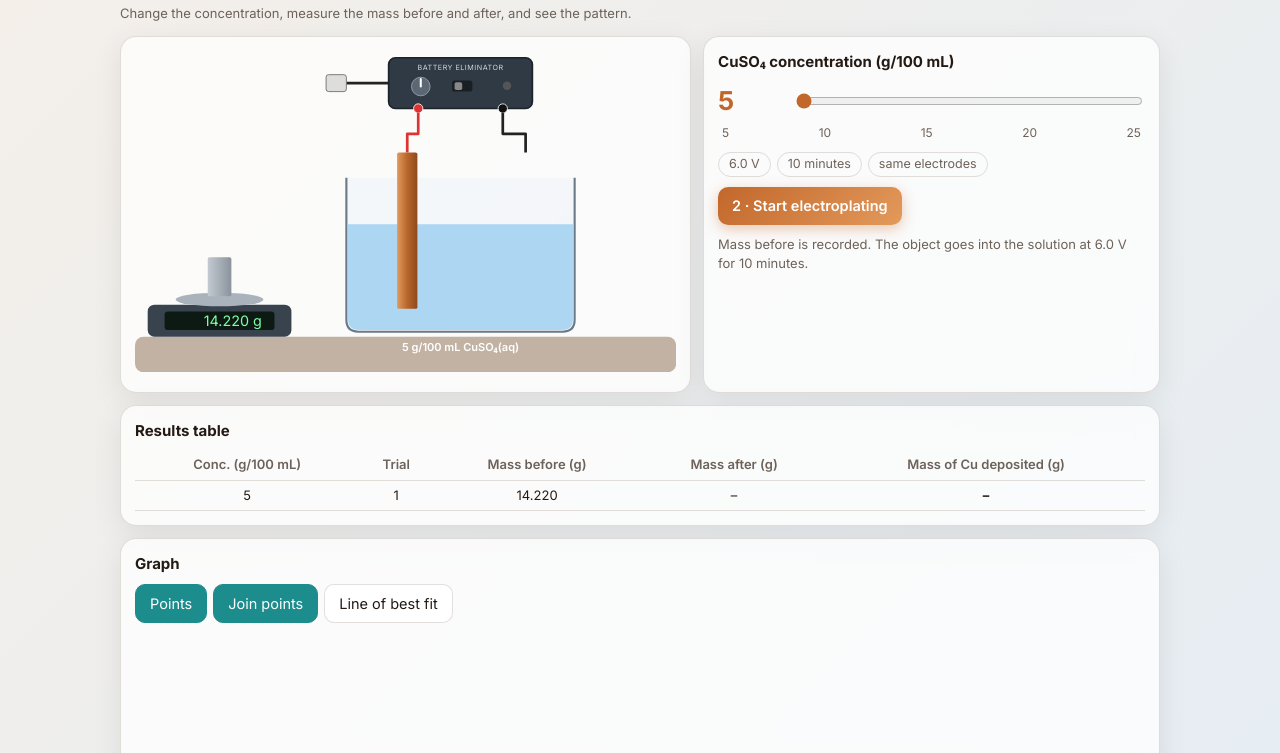
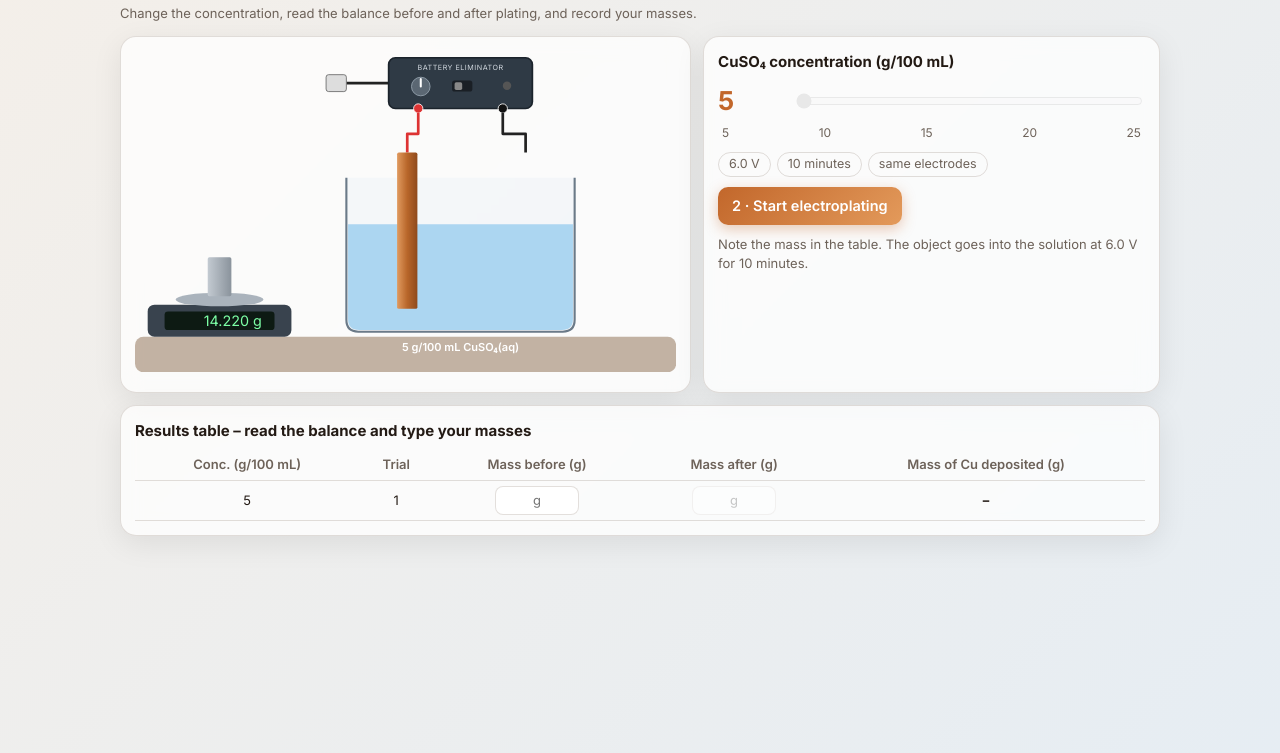
Before and after one commit to Aayushi1003/Criteria-C-Simulation-, a plain HTML site: page index.html in a window 1280 px wide. Both pictures are taken after a click on the button "1 · Weigh the object (before)". Shown: the part 47-800 px from the top of the page. Drawn offline with Linux system fonts and the light colour scheme.

Commit message:
Update index.html

```diff
--- a/index.html
+++ b/index.html
@@ -16,12 +16,13 @@ button.p{background:linear-gradient(135deg,var(--ac),#e39a5b);color:#fff;border:
 .sl{display:flex;align-items:center;gap:12px;margin:6px 0 12px}.sl b{font-size:26px;color:var(--ac);min-width:64px}
 input[type=range]{flex:1;accent-color:var(--ac);height:28px}.tk{display:flex;justify-content:space-between;font-size:12px;color:var(--mu);margin:-8px 4px 10px}
 .fx{display:flex;gap:6px;flex-wrap:wrap;margin-bottom:10px}.fx span{border:1px solid var(--bd);border-radius:999px;padding:2px 10px;font-size:12.5px;color:var(--mu)}
-table{width:100%;border-collapse:collapse;font-size:13px}th,td{border-bottom:1px solid var(--bd);padding:5px 6px;text-align:center}th{color:var(--mu);font-weight:600}.ov{overflow-x:auto}
+table{width:100%;border-collapse:collapse;font-size:13px}input[type=text]{font:inherit;color:var(--tx);background:var(--in);border:1px solid var(--bd);border-radius:8px;padding:4px 6px;width:84px;text-align:center}input:disabled{opacity:.4}.ok{color:#1b8a52;font-weight:700}.no{color:#c0392b;font-weight:700}
+th,td{border-bottom:1px solid var(--bd);padding:5px 6px;text-align:center}th{color:var(--mu);font-weight:600}.ov{overflow-x:auto}
 .tm{font:600 24px/1 ui-monospace,monospace;color:var(--ac);margin-left:8px}.chips{display:flex;gap:6px;flex-wrap:wrap;margin-bottom:8px}
 svg text{font-family:Inter,system-ui,sans-serif}
 </style></head><body><div class="w">
 <h1>Copper Electroplating <b>· Quick Lab</b></h1>
-<div class="mu">Change the concentration, measure the mass before and after, and see the pattern.</div>
+<div class="mu">Change the concentration, read the balance before and after plating, and record your masses.</div>
 <div class="g">
 <div class="card"><svg id="sc" viewBox="0 0 640 380" width="100%" role="img" aria-label="Lab bench"></svg></div>
 <div class="card"><h3>CuSO₄ concentration (g/100 mL)</h3>
@@ -31,52 +32,41 @@ svg text{font-family:Inter,system-ui,sans-serif}
 <div style="display:flex;align-items:center;flex-wrap:wrap;gap:8px"><button class="p" id="go" onclick="go()"></button><span class="tm" id="tm"></span></div>
 <p class="mu" id="hn" style="margin-top:10px"></p></div></div>
 
-<div class="card"><h3>Results table</h3><div class="ov"><table><thead><tr><th>Conc. (g/100 mL)</th><th>Trial</th><th>Mass before (g)</th><th>Mass after (g)</th><th>Mass of Cu deposited (g)</th></tr></thead><tbody id="tb"><tr><td colspan="5" class="mu">Your measurements will be recorded here</td></tr></tbody></table></div></div>
+<div class="card"><h3>Results table – read the balance and type your masses</h3><div class="ov"><table><thead><tr><th>Conc. (g/100 mL)</th><th>Trial</th><th>Mass before (g)</th><th>Mass after (g)</th><th>Mass of Cu deposited (g)</th></tr></thead><tbody id="tb"><tr><td colspan="5" class="mu">Weigh the object, then type the balance reading here</td></tr></tbody></table></div></div>
 
-<div class="card"><h3>Graph</h3><div class="chips" id="gt"></div><svg id="gr" viewBox="0 0 560 300" width="100%"></svg></div>
 </div>
 <script>
 const $=i=>document.getElementById(i),CS=[5,10,15,20,25],rnd=(a,b)=>a+Math.random()*(b-a),I0=x=>.30+.45*(1-Math.exp(-x/10));
-let c=5,ph=0,T={},R=[],pr=0,t0=0,GM={pt:1,jn:1,fit:0};
+let c=5,ph=0,T={},R=[],pr=0,t0=0;
 const col=x=>{const t=(x-5)/20;return`rgb(${Math.round(165-137*t)},${Math.round(210-105*t)},${Math.round(240-44*t)})`};
 function setC(x){c=x;ph=0;pr=0;$('cv').textContent=x;draw()}
-function go(){if(ph==0){T={c,n:R.filter(r=>r.c==c).length+1,i:+rnd(14.2,14.8).toFixed(3),f:null};T.m=I0(c)*600*63.5/(2*96485)*rnd(.96,1.04);R.push(T);ph=1}
+function go(){if(ph==0){T={c,n:R.filter(r=>r.c==c).length+1,i:+rnd(14.2,14.8).toFixed(3),f:null,ei:'',ef:''};T.m=I0(c)*600*63.5/(2*96485)*rnd(.96,1.04);R.push(T);ph=1}
  else if(ph==1){ph=2;pr=0;t0=performance.now();loop();return}
  else if(ph==3){T.f=+(T.i+T.m).toFixed(3);ph=4}
  else if(ph==4){ph=0;pr=0}draw()}
-function loop(){pr=Math.min(1,(performance.now()-t0)/7000);if(pr<1)requestAnimationFrame(loop);else ph=3;draw()}
+function loop(){pr=Math.min(1,(performance.now()-t0)/5000);if(pr<1)requestAnimationFrame(loop);else ph=3;draw()}
 const th=()=>T.m?1+(T.m-.09)/.051*5:0;
-function draw(){$('sl').disabled=ph==2;
+function draw(){$('sl').disabled=ph>=1&&ph<4;const inB=ph==2||ph==3;
  const lcd=ph==1?T.i.toFixed(3):ph==4?T.f.toFixed(3):'0.000';
  let s=`<defs><linearGradient id="cu" x1="0" x2="1"><stop offset="0" stop-color="#e09a5f"/><stop offset=".5" stop-color="#b8662a"/><stop offset="1" stop-color="#8f4a1c"/></linearGradient><linearGradient id="fe" x1="0" x2="1"><stop offset="0" stop-color="#c3cad1"/><stop offset="1" stop-color="#8a939c"/></linearGradient></defs><rect x="0" y="338" width="640" height="42" rx="10" fill="#8a6a4c" opacity=".5"/>
 <rect x="15" y="300" width="170" height="38" rx="8" fill="#39434e"/><rect x="35" y="308" width="130" height="22" rx="4" fill="#0d1a13"/><text x="150" y="325" font-size="17" text-anchor="end" fill="#7dffa6" font-family="ui-monospace,monospace">${lcd} g</text><ellipse cx="100" cy="294" rx="52" ry="8" fill="#aab3bc"/>`;
- if(ph!=2){const cu=ph>=3;s+=`<rect x="${cu?86-th()*.8:86}" y="244" width="${cu?28+th()*1.6:28}" height="46" rx="2" fill="${cu?'url(#cu)':'url(#fe)'}"/>`}
+ if(!inB){const cu=ph>=4;s+=`<rect x="${cu?86-th()*.8:86}" y="244" width="${cu?28+th()*1.6:28}" height="46" rx="2" fill="${cu?'url(#cu)':'url(#fe)'}"/>`}
  const run=ph==2&&pr<1;
  s+=`<path d="M300 38H250" stroke="#222" stroke-width="3"/><rect x="226" y="28" width="24" height="20" rx="3" fill="#ddd" stroke="#666"/><rect x="300" y="8" width="170" height="60" rx="8" fill="#2f3a45" stroke="#1b232b" stroke-width="2"/><text x="385" y="22" font-size="8.5" fill="#cfd6dd" text-anchor="middle" letter-spacing=".6">BATTERY ELIMINATOR</text>
 <circle cx="338" cy="42" r="11" fill="#5b6773" stroke="#9aa6b2"/><line x1="338" y1="42" x2="338" y2="33" stroke="#fff" stroke-width="2.4" stroke-linecap="round"/><rect x="375" y="35" width="24" height="13" rx="3" fill="#1a1f25"/><rect x="${run?388:378}" y="37" width="9" height="9" rx="2" fill="#888"/><circle cx="440" cy="41" r="5" fill="${run?'#3ddc6b':'#555'}"/><circle cx="335" cy="68" r="5.5" fill="#d33" stroke="#fff"/><circle cx="435" cy="68" r="5.5" fill="#111" stroke="#fff"/>
 <path d="M335 73V98H322V120" stroke="#d33" stroke-width="3.2" fill="none" stroke-linejoin="round"/><path d="M435 73V98H462V120" stroke="#222" stroke-width="3.2" fill="none" stroke-linejoin="round"/>
 <path d="M250 150V318Q250 332 264 332H506Q520 332 520 318V150" fill="rgba(190,215,235,.12)" stroke="#6b7a88" stroke-width="2.5"/><path d="M252 205H518V317Q518 330 505 330H265Q252 330 252 317Z" fill="${col(c)}" opacity=".9"/>
-<rect x="${322-(ph==2?12-1.5*pr:12)}" y="120" width="${ph==2?24-3*pr:24}" height="185" fill="url(#cu)" rx="2"/>`;
- if(ph==2){const t2=th()*pr;s+=`<rect x="450" y="120" width="24" height="185" fill="url(#fe)" rx="2"/>`;if(t2>.05)s+=`<rect x="${450-t2*.8}" y="205" width="${24+t2*1.6}" height="${100+t2*.8}" fill="url(#cu)" rx="2"/>`;
-  for(let j=0;j<8+(c-5)*.8;j++){const q=(pr*7+j/12)%1;s+=`<circle cx="${345+q*85}" cy="${225+(j*29)%75}" r="3.3" fill="#1f5fc0" opacity=".8"/>`}}
+<rect x="${322-(inB?12-1.5*pr:12)}" y="120" width="${inB?24-3*pr:24}" height="185" fill="url(#cu)" rx="2"/>`;
+ if(inB){const t2=th()*pr;s+=`<rect x="450" y="120" width="24" height="185" fill="url(#fe)" rx="2"/>`;if(t2>.05)s+=`<rect x="${450-t2*.8}" y="205" width="${24+t2*1.6}" height="${100+t2*.8}" fill="url(#cu)" rx="2"/>`;
+  if(run)for(let j=0;j<8+(c-5)*.8;j++){const q=(pr*7+j/12)%1;s+=`<circle cx="${345+q*85}" cy="${225+(j*29)%75}" r="3.3" fill="#1f5fc0" opacity=".8"/>`}}
  s+=`<text x="385" y="355" font-size="13" text-anchor="middle" fill="#fff" font-weight="600">${c} g/100 mL CuSO₄(aq)</text>`;$('sc').innerHTML=s;
  const sec=Math.round(pr*600);$('tm').textContent=ph==2||ph==3?String(Math.floor(sec/60)).padStart(2,'0')+':'+String(sec%60).padStart(2,'0'):'';
- const B=['1 · Weigh the object (before)','2 · Start electroplating','⏳ Electroplating…','3 · Weigh the plated object (after)','↻ Next trial'];
+ const B=['1 · Weigh the object (before)','2 · Start electroplating','⏳ Electroplating…','3 · Remove electrode & weigh (after)','↻ Next trial'];
  $('go').textContent=B[ph];$('go').disabled=ph==2;
- $('hn').textContent=['Slide to a concentration, then weigh the metal object.','Mass before is recorded. The object goes into the solution at 6.0 V for 10 minutes.','Watch copper build up on the cathode.','The object has been removed, rinsed and dried – weigh it again.','Slide to another concentration, or repeat this one to check reliability.'][ph];
+ $('hn').textContent=['Slide to a concentration, then weigh the metal object and note the reading.','Note the mass in the table. The object goes into the solution at 6.0 V for 10 minutes.','Watch copper build up on the cathode.','Plating is finished. Click to lift the cathode out, rinse, dry and place it on the balance.','Note the mass in the table. Then slide to another concentration, or repeat this one.'][ph];
  tbl()}
-const dep=r=>r.f==null?null:+(r.f-r.i).toFixed(3);
-function tbl(){if(R.length)$('tb').innerHTML=R.map(r=>`<tr><td>${r.c}</td><td>${r.n}</td><td>${r.i.toFixed(3)}</td><td>${r.f==null?'–':r.f.toFixed(3)}</td><td><b>${dep(r)??'–'}</b></td></tr>`).join('');
- graph(CS.map(x=>[x,R.filter(r=>r.c==x&&r.f!=null).map(dep)]).filter(g=>g[1].length))}
-$('gt').innerHTML=[['pt','Points'],['jn','Join points'],['fit','Line of best fit']].map(([k,l])=>`<button class="${GM[k]?'on':''}" onclick="GM.${k}^=1;this.classList.toggle('on');tbl()">${l}</button>`).join('');
-function graph(G){const mx=Math.max(.16,...G.map(g=>Math.max(...g[1]))*1.15),X=q=>60+q/30*470,Y=q=>250-q/mx*220;let s='<line x1="60" y1="250" x2="530" y2="250" stroke="currentColor"/><line x1="60" y1="30" x2="60" y2="250" stroke="currentColor"/>';
- for(let j=0;j<=4;j++){const q=mx*j/4;s+=`<line x1="60" x2="530" y1="${Y(q)}" y2="${Y(q)}" stroke="currentColor" opacity=".12"/><text x="54" y="${Y(q)+4}" font-size="10" text-anchor="end" fill="currentColor">${q.toFixed(3)}</text>`}
- CS.forEach(x=>s+=`<text x="${X(x)}" y="266" font-size="11" text-anchor="middle" fill="currentColor">${x}</text>`);
- s+='<text x="295" y="288" font-size="11" text-anchor="middle" fill="currentColor">CuSO₄ concentration (g/100 mL)</text><text transform="rotate(-90 14 140)" x="14" y="140" font-size="11" text-anchor="middle" fill="currentColor">Mean mass of Cu deposited (g)</text>';
- const P=G.map(([x,d])=>[x,d.reduce((a,b)=>a+b)/d.length,d]);
- if(GM.jn&&P.length>1)s+=`<polyline fill="none" stroke="#1c8c8c" stroke-width="2" points="${P.map(p=>X(p[0])+','+Y(p[1])).join(' ')}"/>`;
- if(GM.fit&&P.length>1){const n=P.length,sx=P.reduce((a,p)=>a+p[0],0),sy=P.reduce((a,p)=>a+p[1],0),sxy=P.reduce((a,p)=>a+p[0]*p[1],0),sxx=P.reduce((a,p)=>a+p[0]*p[0],0),b=(n*sxy-sx*sy)/(n*sxx-sx*sx||1),a=(sy-b*sx)/n;s+=`<line x1="${X(0)}" y1="${Y(a)}" x2="${X(30)}" y2="${Y(a+b*30)}" stroke="#c2672b" stroke-width="2" stroke-dasharray="6 4"/>`}
- if(GM.pt)P.forEach(([x,m,d])=>{s+=`<line x1="${X(x)}" x2="${X(x)}" y1="${Y(Math.min(...d))}" y2="${Y(Math.max(...d))}" stroke="#c2672b" stroke-width="2"/><circle cx="${X(x)}" cy="${Y(m)}" r="5.5" fill="#c2672b"/>`});
- if(!P.length)s+='<text x="295" y="140" text-anchor="middle" fill="currentColor" opacity=".5">The graph appears as you complete trials</text>';$('gr').innerHTML=s}
+const ok=(r,k)=>r['e'+k]!==''&&r[k]!=null&&Math.abs(parseFloat(r['e'+k])-r[k])<.0015,dep=r=>ok(r,'i')&&ok(r,'f')?+(parseFloat(r.ef)-parseFloat(r.ei)).toFixed(3):null;
+function cell(r,k,i){const bad=r['e'+k]!==''&&!ok(r,k);return`<td><input type="text" ${r[k]==null?'disabled':''} value="${r['e'+k]}" placeholder="g" onchange="R[${i}].e${k}=this.value;tbl()"> ${ok(r,k)?'<span class=ok>✔</span>':bad?'<span class=no title="Check the balance reading">✖</span>':''}</td>`}
+function tbl(){if(R.length)$('tb').innerHTML=R.map((r,i)=>`<tr><td>${r.c}</td><td>${r.n}</td>${cell(r,'i',i)}${cell(r,'f',i)}<td><b>${dep(r)??'–'}</b></td></tr>`).join('')}
 draw();
 </script></body></html>
```
